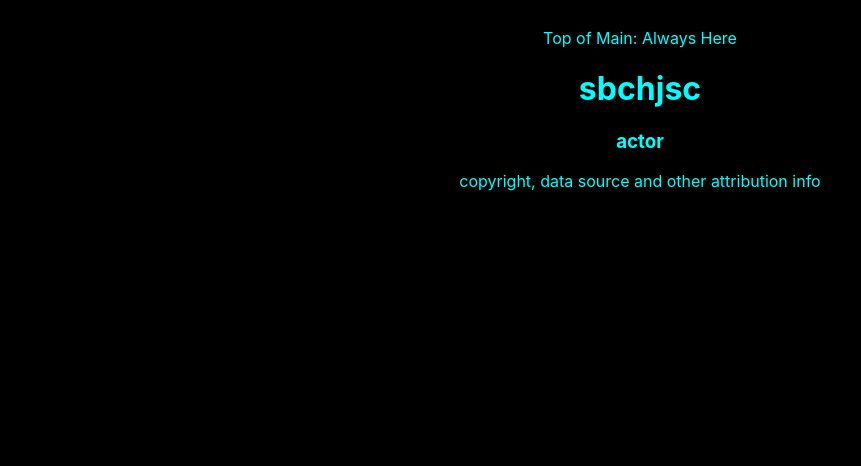
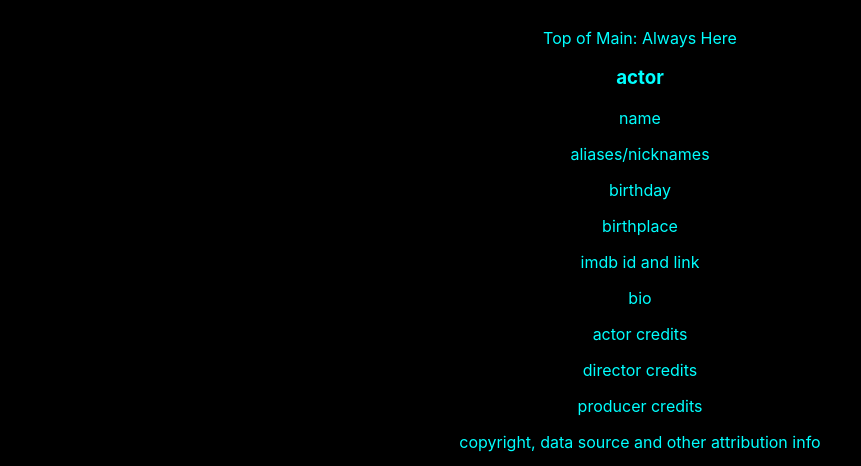
Before and after one commit to mdrisco4/json_api_build_fe, a React (Create React App) app: page /actors/1 in a window 1280 px wide. Shown: the part 186-652 px from the top of the page, without its empty margins (0-861 px from the left). Built offline with nearby package versions, Linux system fonts and the light colour scheme; no server answers.

Commit message:
actor details won't render anything, trying to solve this problem before bed

```diff
--- a/src/Components/About.js
+++ b/src/Components/About.js
@@ -8,6 +8,7 @@ class About extends Component {
                 <div className='about'>
                     <h2>About</h2>
                     <p>This is a database in which you can view Movie and Actor info and submit new entries!</p>
+                    <p>--search function here?--</p>
                 </div>
             </div>
         );
--- a/src/Components/ActorDetails.js
+++ b/src/Components/ActorDetails.js
@@ -27,16 +27,27 @@ class ActorDetails extends Component {
         //     console.log(this.props.match.params.id)
         //   this.setState({
         //     actor:res.data
+        //
+        //
+        //
+        //
         // })
-        // // console.log(this.props.match)
-        // console.log(url + `${id}`)
         // })
       }
     render() {
         return (
             <div>
-                <h1>sbchjsc</h1>
                 <h3>actor</h3>
+                <p>name</p>
+                <p>aliases/nicknames</p>
+                <p>birthday</p>
+                <p>birthplace</p>
+                <p>imdb id and link</p>
+                <p>bio</p>
+                <p>actor credits</p>
+                <p>director credits</p>
+                <p>producer credits</p>
+                {/* {list} */}
             </div>
         );
     }
--- a/src/Components/MovieDetails.js
+++ b/src/Components/MovieDetails.js
@@ -36,7 +36,7 @@ class MovieDetails extends Component {
       }
     render() {
 
-        let data = this.state.movieData
+        // let data = this.state.movieData
         // console.log(data)
 
     //     let list = data.map(movie => {
--- a/src/Components/Movies.js
+++ b/src/Components/Movies.js
@@ -31,8 +31,8 @@ render(){
                 <div key={movie._id} className='movie-listing'>
                     <div className="text-container">
                         <h3 className='title'>{movie.title}</h3>
-                        <p className='released'>{movie.release_date}</p>
-                        <p className='tagline'>{movie.tagline}</p>
+                        <p className='released'>Release Date: {movie.release_date}</p>
+                        <p className='tagline'>"{movie.tagline}"</p>
                         <Link className='details' to={`/movies/${movie._id}`} >More Details</Link>
                     </div>
                     <img src=''className='photo' alt='pic'/>
--- a/src/Styles/Movies.css
+++ b/src/Styles/Movies.css
@@ -23,6 +23,8 @@ body {
 }
 
 .title {
+    font-weight: 900;
+    /* font-size: 24px; */
     /* color: blue; */
     /* width: 50%; */
     /* margin-right: 0;
--- a/src/Styles/Submissions.css
+++ b/src/Styles/Submissions.css
@@ -36,9 +36,10 @@ form {
     margin-left: auto;
     margin-right: auto;
     background-color: black;
-    color: deeppink;
+    color: red;
     border: 2px solid aqua;
     border-radius: 4px;
+    font-size: 16px;
 }
 
 ::placeholder {
```
Also changed, not shown: src/App.js (indentation only).
